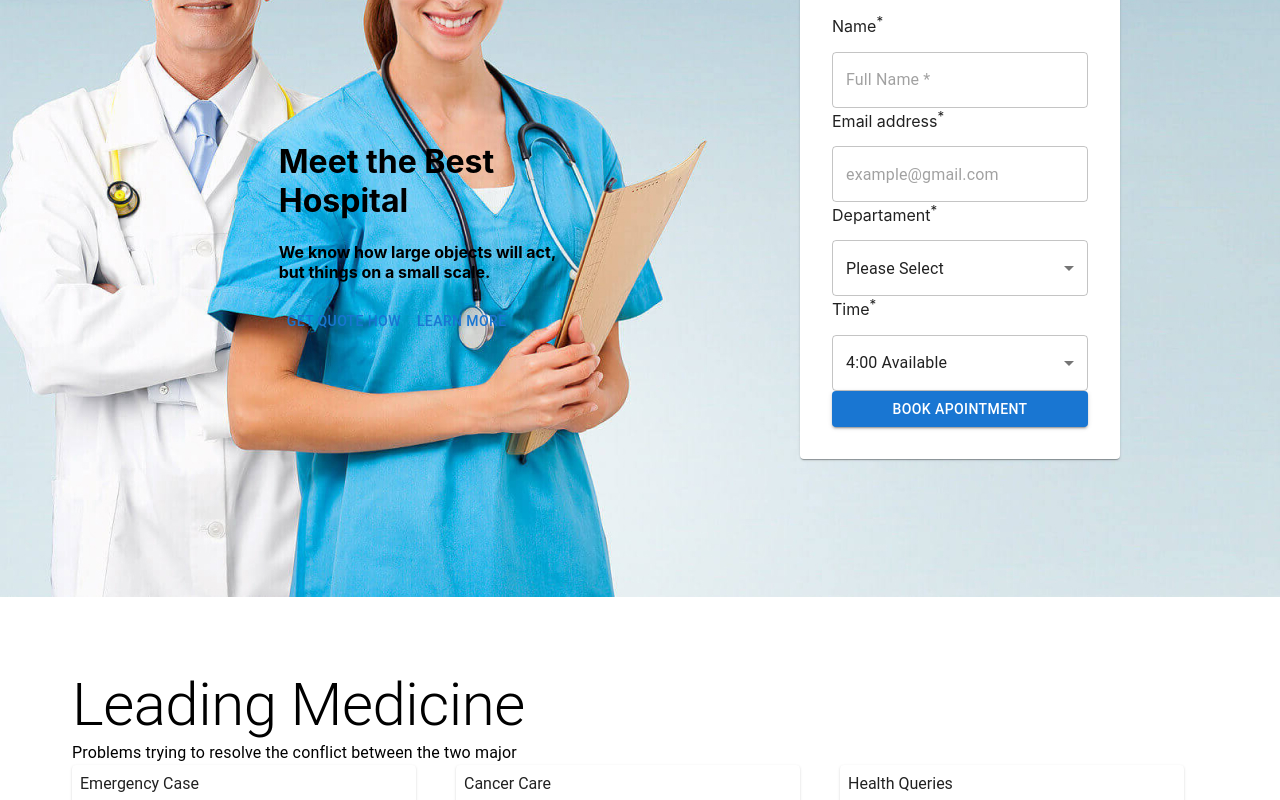
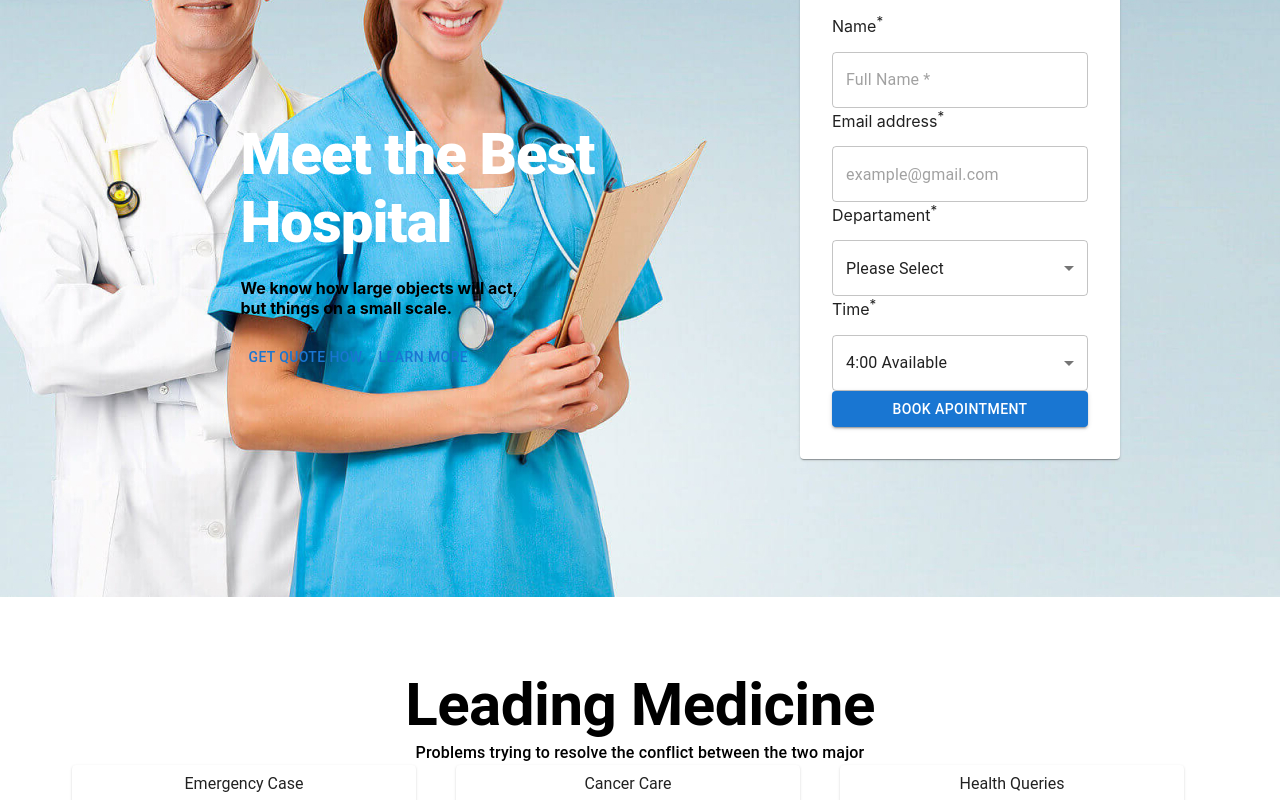
Before and after one commit to gabrielaharea/Physionic, a Next.js app in the folder my-app/: page /components/HomeDescription in a window 1280 px wide. Shown: the part 220-1020 px from the top of the page. Built offline with nearby package versions, Linux system fonts and the light colour scheme.

Commit message:
add theme

```diff
--- a/my-app/pages/_app.tsx
+++ b/my-app/pages/_app.tsx
@@ -2,15 +2,16 @@ import "../styles/globals.css";
 import React, { useEffect, FC } from "react";
 import Head from "next/head";
 import type { AppProps } from "next/app";
-import { CssBaseline, makeStyles, ThemeProvider } from "@mui/material";
+import { CssBaseline, makeStyles } from "@mui/material";
 import createEmotionCache from "./createEmotionCache";
 import { CacheProvider } from "@emotion/react";
 import { EmotionCache } from "@emotion/cache";
 import { theme } from "./theme";
 import HomePage from "./components/HomeHero";
 import Card2 from "./components/Card2";
-import RewiewPages from "./components/ReviewCom"
-import FaqText from "./components/FaqBox"
+import RewiewPages from "./components/ReviewCom";
+import FaqText from "./components/FaqBox";
+import { ThemeProvider } from "@mui/private-theming";
 
 // Client-side cache, shared for the whole session of the user in the browser.
 const clientSideEmotionCache = createEmotionCache();
@@ -32,15 +33,13 @@ const App: FC<MyAppProps> = ({
         <title>Physionic</title>
         <meta name="description" content="Meet the Best Hospital" />
         <link rel="icon" href="/favicon.ico" />
-        <link
-          href="https://fonts.googleapis.com/css2?family=Montserrat:wght@600&display=swap"
-          rel="stylesheet"
-        ></link>
       </Head>
-      <HomePage />
-      <Card2 />
-      <RewiewPages />
-      <FaqText />
+      <ThemeProvider theme={theme}>
+        <HomePage />
+        <Card2 />
+        <RewiewPages />
+        <FaqText />
+      </ThemeProvider>
     </div>
   );
 };
--- a/my-app/pages/components/CardBlue/index.tsx
+++ b/my-app/pages/components/CardBlue/index.tsx
@@ -46,7 +46,7 @@ export const CardMUI: React.FC<Props> = ({
               gutterBottom
               variant="h5"
               component="div"
-              sx={{ fontSize: 16 }}
+              sx={{ fontSize: 16 , textAlign: 'center' }}
             >
               {title}
             </Typography>
--- a/my-app/pages/components/HomeDescription/index.tsx
+++ b/my-app/pages/components/HomeDescription/index.tsx
@@ -1,16 +1,26 @@
 import React from "react";
-import { Button } from "@mui/material";
+import { Button, Typography } from "@mui/material";
+import { Box } from "@mui/system";
 
 const InfoHome = () => {
   return (
- <div className="info-home">
-    <h1>
-      Meet the Best <br/> Hospital
-    </h1>
-    <h4>We know how large objects will act, <br /> but things on a small scale.</h4>
-    <Button>Get Quote How</Button>
-    <Button>Learn More</Button>
-  </div>
+    <Box className="info-home">
+      <Typography
+        variant="h1"
+        sx={{
+          color: "primary.contrastText",
+          fontWeight: 800,
+          fontSize: 58,
+        }}
+      >
+        Meet the Best <br /> Hospital
+      </Typography>
+      <h4>
+        We know how large objects will act, <br /> but things on a small scale.
+      </h4>
+      <Button>Get Quote How</Button>
+      <Button>Learn More</Button>
+    </Box>
   );
 };
 
--- a/my-app/pages/components/Paragraf/index.tsx
+++ b/my-app/pages/components/Paragraf/index.tsx
@@ -21,8 +21,8 @@ export const ParagrafProps: React.FC<Props> = ({
   return (
     <>
       <div>
-        <Typography variant="h2">{title}</Typography>
-        <Typography variant="body1">{description}</Typography>
+        <Typography variant="h2" sx={{ textAlign: 'center',fontWeight: 700 }}>{title}</Typography>
+        <Typography variant="body1" sx={{ textAlign: 'center', fontWeight: 500 }}>{description}</Typography>
       </div>
     </>
   );
--- a/my-app/pages/index.tsx
+++ b/my-app/pages/index.tsx
@@ -6,6 +6,8 @@ import Image from "next/image";
 import styles from "../styles/Home.module.css";
 import App from "./_app";
 import HomePage from "./components/HomeHero";
+import { theme } from "./theme";
+import { ThemeProvider } from "@emotion/react";
 
 const Home: NextPage = () => {
   return (
@@ -14,12 +16,10 @@ const Home: NextPage = () => {
         <title>Physionic</title>
         <meta name="description" content="Meet the Best Hospital" />
         <link rel="icon" href="/favicon.ico" />
-        <link
-          href="https://fonts.googleapis.com/css2?family=Montserrat:wght@600&display=swap"
-          rel="stylesheet"
-        ></link>
       </Head>
-      <HomePage />
+      <ThemeProvider>
+        <App />
+      </ThemeProvider>
     </div>
   );
 };
--- a/my-app/pages/theme.ts
+++ b/my-app/pages/theme.ts
@@ -1,4 +1,5 @@
 import { createTheme } from "@mui/material/styles";
+
 
 export const theme = createTheme({
   palette: {
@@ -17,4 +18,9 @@ export const theme = createTheme({
     },
 
   },
-});
+
+  typography: {
+    fontFamily: "Montserrat",
+  },
+}
+);
--- a/package.json
+++ b/package.json
@@ -1,5 +1,6 @@
 {
   "dependencies": {
+    "@fontsource/montserrat": "^4.5.1",
     "react-icons": "^4.3.1",
     "react-router-dom": "^6.2.1",
     "styled-components": "^5.3.3"
```
Also changed, not shown: 1 other file (tests, documents, lock files or other folders).
